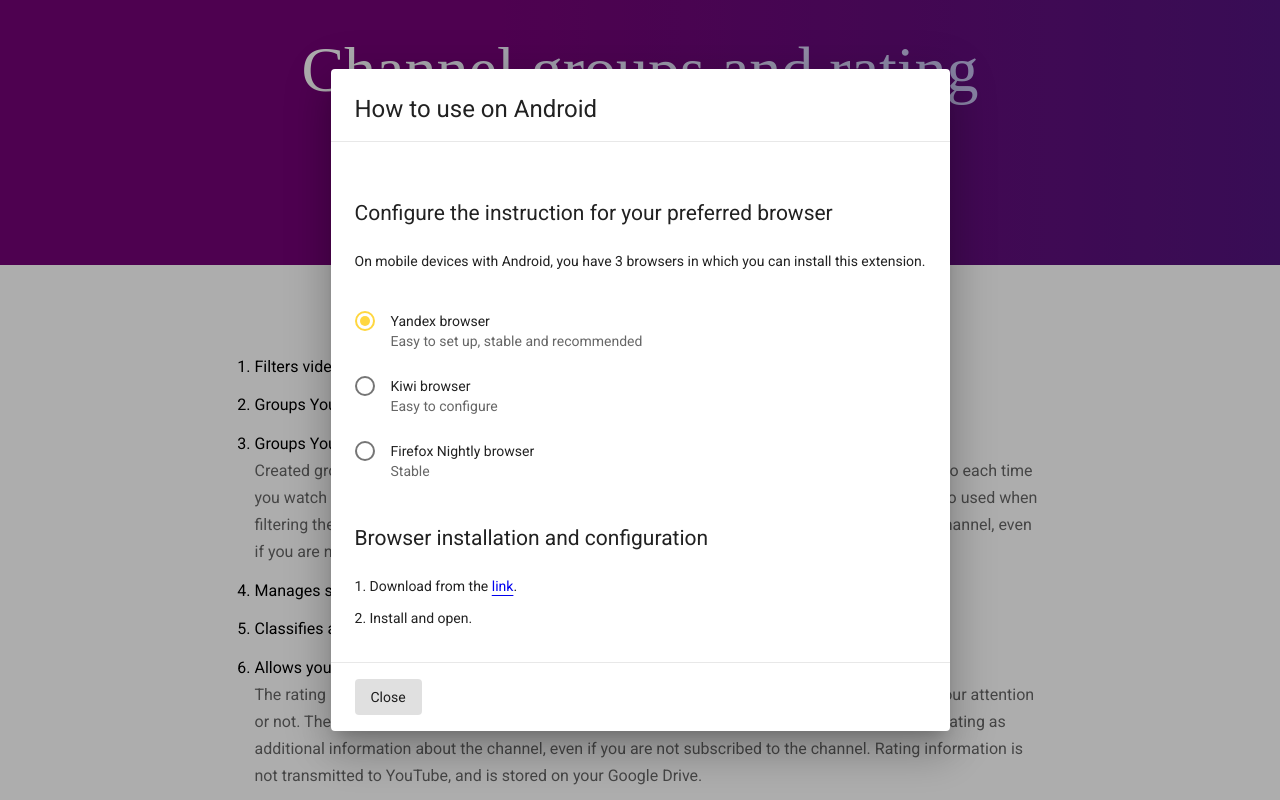
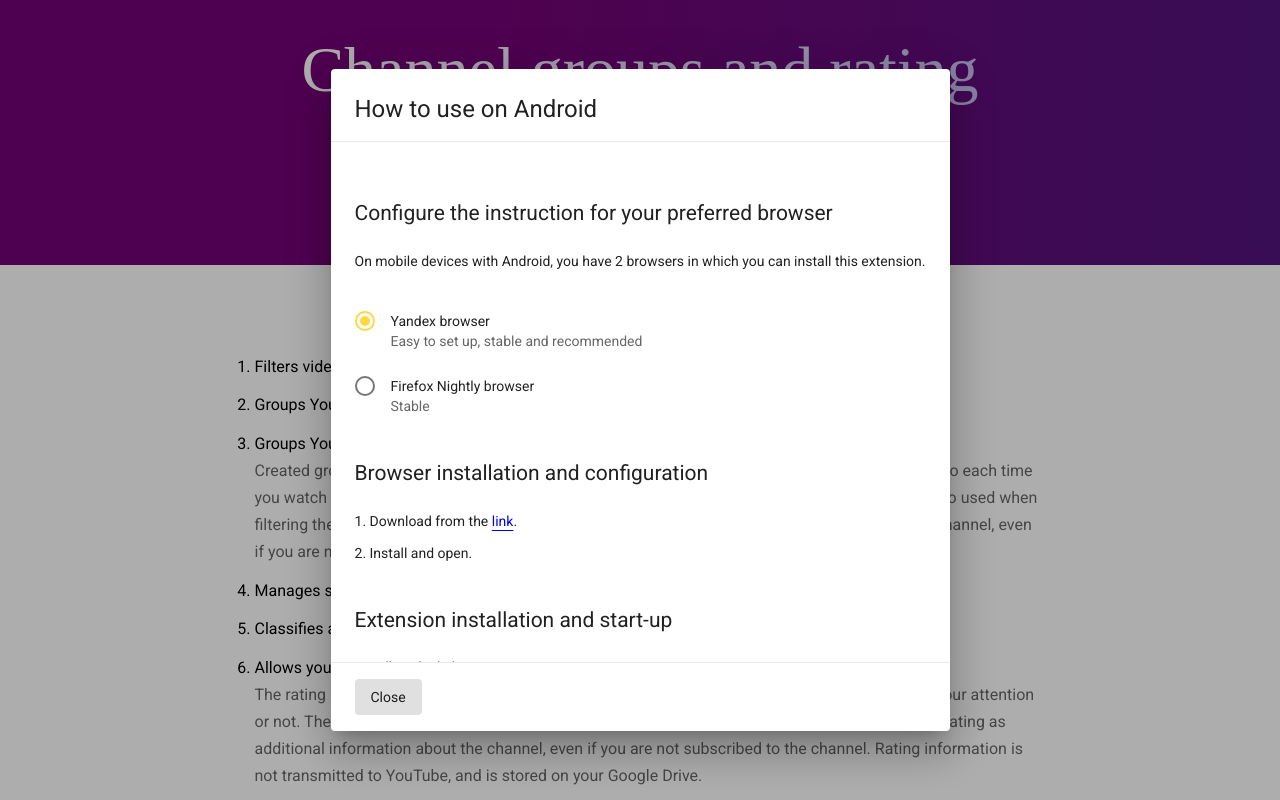
Before and after one commit to anton-voronov-a/channelg, an Angular app in the folder spa/: page / in a window 1280 px wide. Both pictures are taken after a click on the button "Mobile devices". Built offline with nearby package versions, Linux system fonts and the light colour scheme; a web font is replaced by a local one.

Commit message:
removed kiwi browser description

```diff
--- a/spa/src/app/help-dialog/help-dialog.component.html
+++ b/spa/src/app/help-dialog/help-dialog.component.html
@@ -4,7 +4,7 @@
   <div class="cg-help-content-inner">
     <p class="cg-level-1">Configure the instruction for your preferred browser</p>
     <p>
-      On mobile devices with Android, you have 3 browsers in which you can install this extension.
+      On mobile devices with Android, you have 2 browsers in which you can install this extension.
     </p>
     <mat-radio-group [(ngModel)]="selectedBrowser"
                      class="cg-help-browser-radios">
--- a/spa/src/app/help-dialog/help-dialog.component.ts
+++ b/spa/src/app/help-dialog/help-dialog.component.ts
@@ -12,7 +12,7 @@
     this.selectedBrowser = this.yandex;
     this.browsers = [
       this.yandex,
-      this.kiwi,
+      //this.kiwi,
       this.firefox
     ];
   }
```
Also changed, not shown: 3 other files (tests, documents, lock files or other folders).
